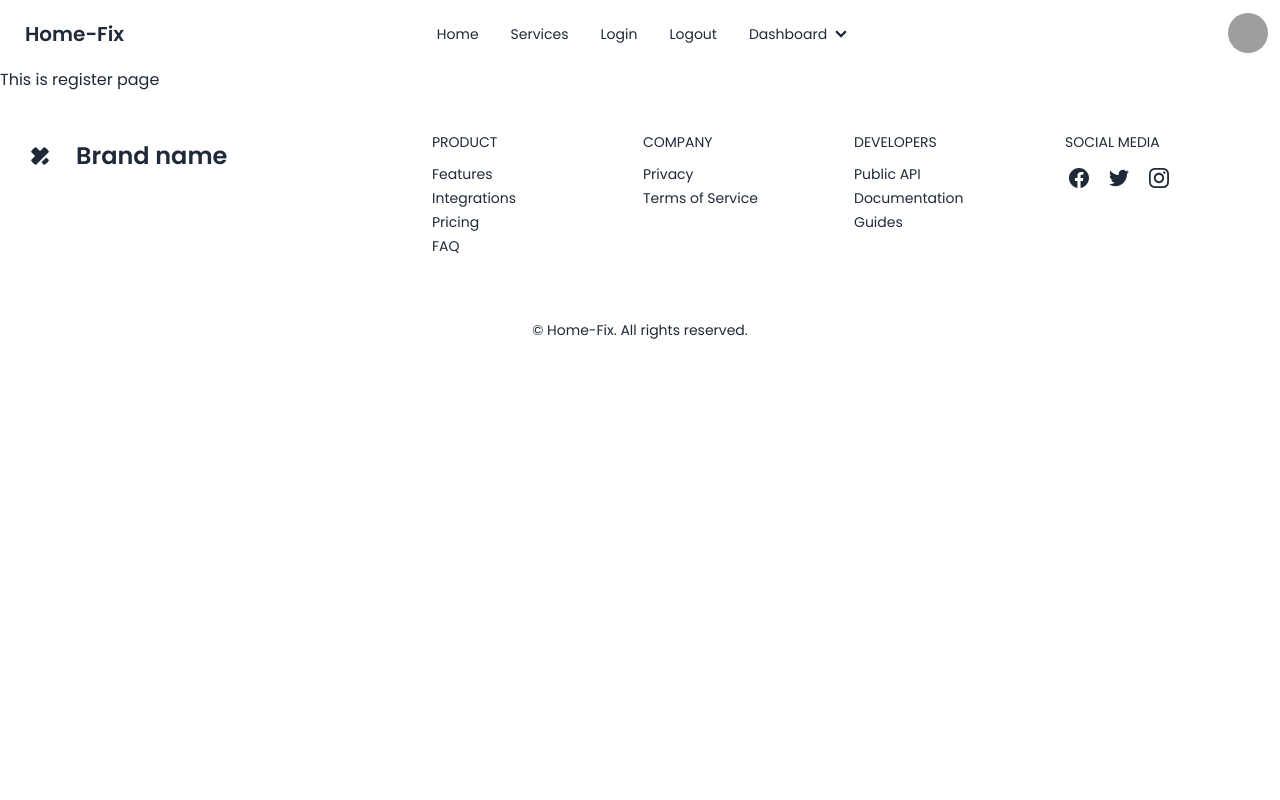
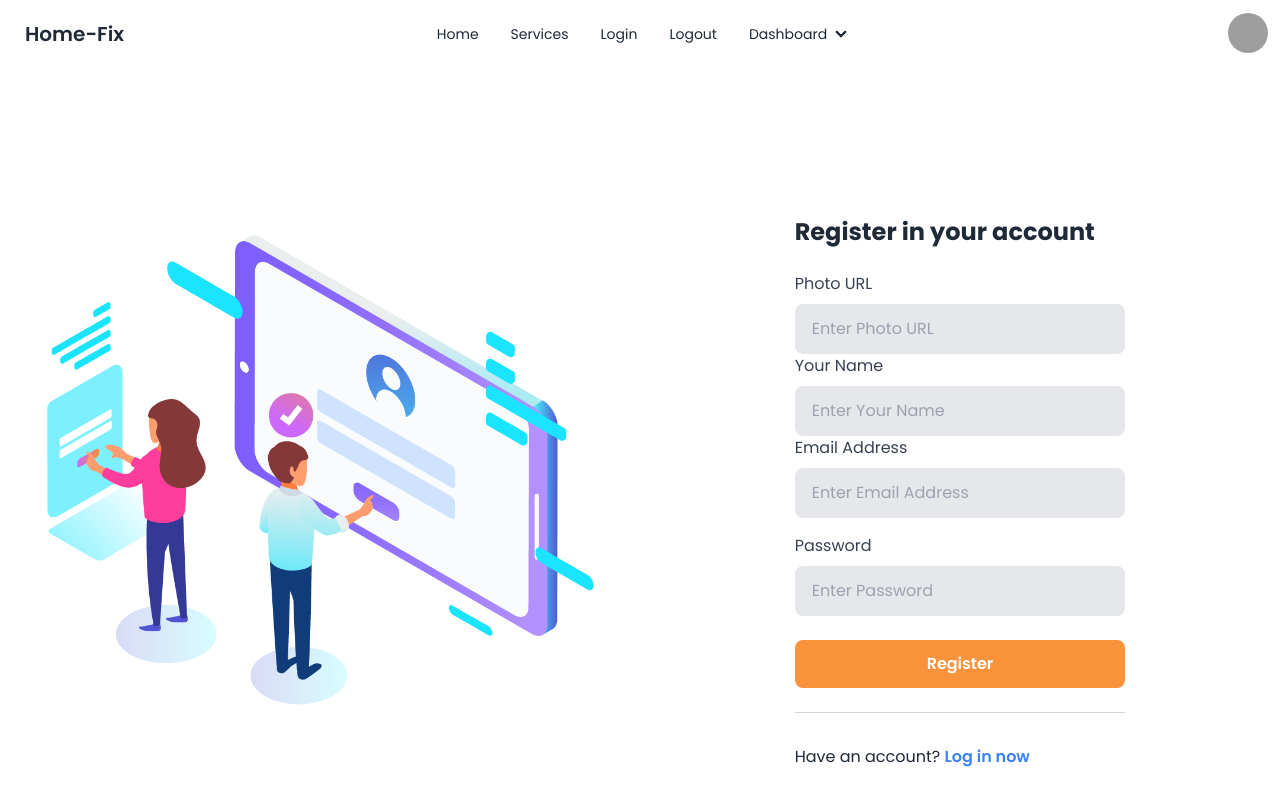
Before and after one commit to Rajib-10/Home-Fix-Client, a React (Vite) app: page /register in a window 1280 px wide. Shown: the top 800 px of the page. Built offline with nearby package versions, Linux system fonts and the light colour scheme; grey boxes are pictures that could not be loaded.

Commit message:
register page added

```diff
--- a/src/pages/Register/Register.jsx
+++ b/src/pages/Register/Register.jsx
@@ -1,10 +1,119 @@
+import { Link } from "react-router-dom";
+import regImg from "../../../src/assets/register.json"
+import Lottie from "lottie-react";
+
+const Register = () => {
 
 
-const Register = () => {
+        const handleSubmit =e=>{
+            e.preventDefault()
+            const form = e.target
+            const photo = form.photo.value
+            const name = form.name.value
+            const email = form.email.value
+            const password = form.password.value
+            const user = {email,password,photo,name}
+            console.log(user)
+        }
     return (
         <div>
-            This is register page
-        </div>
+        <section className="flex flex-col md:flex-row h-screen items-center">
+          <div className="w-1/2 ">
+              <Lottie className="h-[90vh]" animationData={regImg}></Lottie>
+          </div>
+
+          <div
+            className="bg-white w-full md:max-w-md lg:max-w-full md:mx-auto  md:w-1/2 xl:w-1/3 h-screen px-6 lg:px-16 xl:px-12
+          flex items-center justify-center"
+          >
+            <div className="w-full h-100">
+              <h1 className="text-xl md:text-2xl font-bold leading-tight mt-12">
+                Register in  your account
+              </h1>
+
+              <form className="mt-6" onSubmit={handleSubmit}>
+
+              <div>
+                  <label className="block text-gray-700">Photo URL</label>
+                  <input
+                    type="text"
+                    name="photo"
+
+                    placeholder="Enter Photo URL"
+                    className="w-full px-4 py-3 rounded-lg bg-gray-200 mt-2 border focus:border-orange-300 focus:bg-white focus:outline-none"
+
+                    required
+                  />
+                </div>
+
+                <div>
+                  <label className="block text-gray-700">Your Name</label>
+                  <input
+                    type="text"
+                    name="name"
+
+                    placeholder="Enter Your Name"
+                    className="w-full px-4 py-3 rounded-lg bg-gray-200 mt-2 border focus:border-orange-300 focus:bg-white focus:outline-none"
+
+                    required
+                  />
+                </div>
+
+                <div>
+                  <label className="block text-gray-700">Email Address</label>
+                  <input
+                    type="email"
+                    name="email"
+
+                    placeholder="Enter Email Address"
+                    className="w-full px-4 py-3 rounded-lg bg-gray-200 mt-2 border focus:border-orange-300 focus:bg-white focus:outline-none"
+
+                    required
+                  />
+                </div>
+
+                <div className="mt-4">
+                  <label className="block text-gray-700">Password</label>
+                  <input
+                    type="password"
+                    name="password"
+
+                    placeholder="Enter Password"
+                    className="w-full px-4 py-3 rounded-lg bg-gray-200 mt-2 border focus:border-orange-300
+                  focus:bg-white focus:outline-none"
+                    required
+                  />
+                </div>
+
+
+
+                <button
+                  type="submit"
+                  className="w-full block bg-orange-400 hover:bg-orange-500 focus:bg-orange-400 text-white font-semibold rounded-lg
+                px-4 py-3 mt-6"
+                >
+                  Register
+                </button>
+              </form>
+
+              <hr className="my-6 border-gray-300 w-full" />
+
+
+
+              <Link to="/login">
+              <p className="mt-8">
+                Have an account?{" "}
+                <span
+                  className="text-blue-500 hover:text-orange-400 font-semibold"
+                >
+                  Log in now
+                </span>
+              </p>
+              </Link>
+            </div>
+          </div>
+        </section>
+      </div>
     );
 };
 
```
